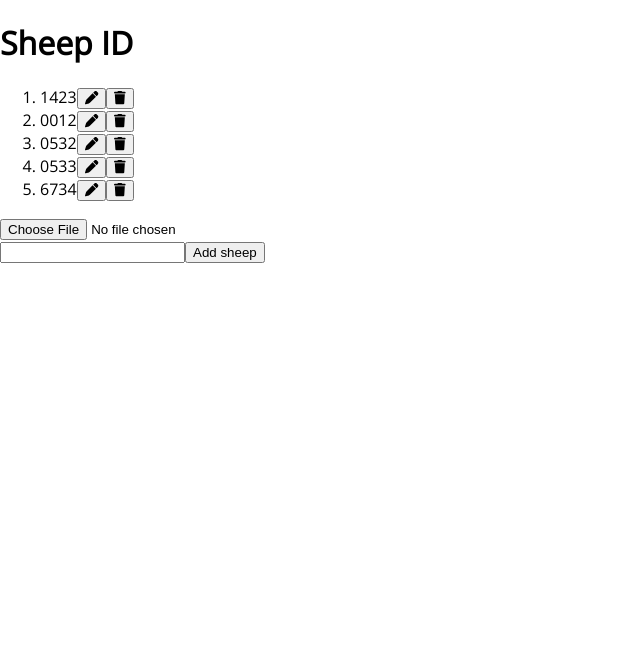
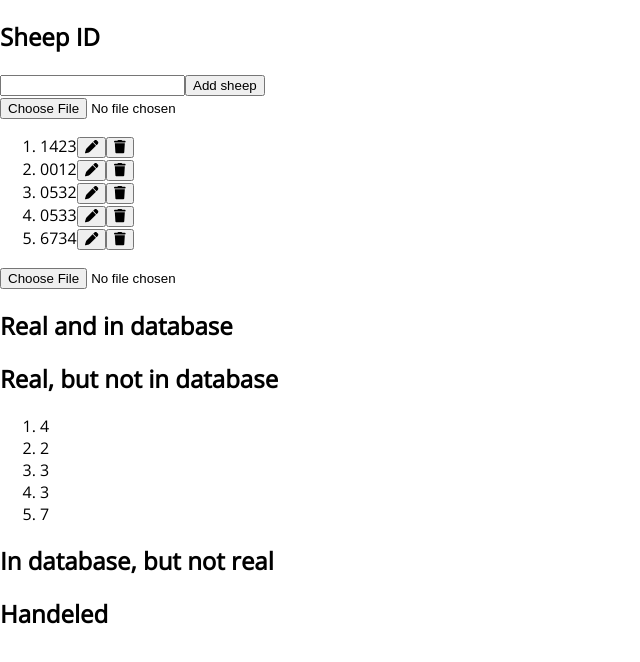
Before and after one commit to TotoalNormie/sheepID, a React (Vite) app: page / in a window 1280 px wide. Shown: the top 662 px of the page, without its empty margins (0-640 px from the left). Built offline with nearby package versions, Linux system fonts and the light colour scheme.

Commit message:
Extract from database and Extract sheep that kinda works

```diff
--- a/src/App.tsx
+++ b/src/App.tsx
@@ -1,102 +1,30 @@
-import { useState, useRef, FormEvent, useEffect, ChangeEvent } from "react";
-import searchImage from "./vision.ts";
-import SheepRow from "./components/SheepRow";
-import { idToString, idToStringArray } from "./global/Functions";
+import { useState, useEffect } from 'react';
+import AddSheep from './components/AddSheep';
+import ExtractFromDatabase from './components/ExtractFromDatabase';
+import CompareSheep from './components/CompareSheep';
 
 function App() {
-    const [input, setInput] = useState<string>("");
-
-    const [sheep, setSheep] = useState<string[]>(
-        idToStringArray(["1423", "12", "532", "533", "6734"])
-    );
-
+	const [sheep, setSheep] = useState<string[]>(['1423', '12', '532', '533', '6734']);
+    const [database, setDatabase] = useState<string[]>([]);
 	useEffect(() => {
-        const sheepFormated = idToStringArray(sheep);
-        if (JSON.stringify(sheep) !== JSON.stringify(sheepFormated)) {
-            setSheep(sheepFormated);
-            console.log("sheep: ", sheepFormated);
-        }
+		// console.log(sheep);
 	}, [sheep]);
 
-    function handlechildChange(value: string, id: number) {
-        console.log("handle");
-        const sheepClone: string[] = [...sheep];
-        sheepClone[id] = value;
-
-        setSheep(sheepClone);
+	function handleChange(data: string[]) {
+		setSheep(data);
 	}
 
-    const sheepList = sheep.map((num: string, index: number) => {
-        return (
-            <SheepRow onIDchange={handlechildChange} key={index} index={index}>
-                {num}
-            </SheepRow>
-        );
-    });
-    const handleForm = (e: FormEvent) => {
-        e.preventDefault();
-        console.log(input);
-        if (!input) return;
-        const sheepValue: string = input ? input : "";
-        setSheep([...sheep, sheepValue]);
-        setInput("");
-    };
-
-    async function handleVisionText(array: object[]) {
-        console.log(array);
-        let newArray: number[] = [];
-        for (let i = 1; i < array.length; i++) {
-            const num = parseInt(array[i].description.replace(/[^0-9]/g, ""));
-            // console.log(num);
-            if (isNaN(num) || num <= 0) continue;
-            newArray.push(num);
-        }
-        setSheep(idToStringArray([...sheep, ...newArray]));
-    }
-    async function handleImageChange(e: React.ChangeEvent<HTMLInputElement>) {
-        if (!e.target.files || e.target.files.length === 0) {
-            console.error("No file selected.");
-            return;
-        }
-
-        const file = e.target.files[0];
-        // console.log(file);
-        const reader = new FileReader();
-
-        reader.onload = async function (e: ProgressEvent) {
-            // console.log(e);
-            const base64Image = (e.target as any).result.split(",")[1];
-            const textInImage = await searchImage(base64Image);
-            console.log(textInImage);
-            handleVisionText(textInImage.responses[0].textAnnotations);
-        };
-
-        reader.readAsDataURL(file);
-    }
-    function handleInput(e: ChangeEvent<HTMLInputElement>) {
-        const value: string = e.target.value;
-        if (value.length > 4) return;
-        if (value.length === 0) {
-            return;
-        }
-        setInput(value);
+    function handleDatabaseChange(data: string[]) {
+        setDatabase(data);
     }
 
 	return (
 		<>
 			<header></header>
 			<main>
-                <h1>Sheep ID</h1>
-                <ol>{sheepList}</ol>
-                <input
-                    type='file'
-                    accept='image/*'
-                    onChange={handleImageChange}
-                />
-                <form onSubmit={handleForm}>
-                    <input type='number' value={input} onInput={handleInput} />
-                    <button>Add sheep</button>
-                </form>
+				<AddSheep data={sheep} onDataChange={handleChange} />
+				<ExtractFromDatabase handleDataChange={handleDatabaseChange} />
+                <CompareSheep realSheepProp={sheep} databaseSheepProp={database}/>
 			</main>
 			<footer></footer>
 		</>
--- /dev/null
+++ b/src/components/AddSheep.tsx
@@ -0,0 +1,102 @@
+import { useState, useRef, FormEvent, useEffect, ChangeEvent } from 'react';
+import searchImage from '../vision.ts';
+import SheepRow from './SheepRow';
+import { idToStringArray } from '../global/Functions';
+
+interface Props {
+	data: string[];
+	onDataChange: (data: string[]) => void;
+}
+
+const AddSheep = ({ data, onDataChange }: Props) => {
+	const [input, setInput] = useState<string>('');
+
+	const [sheep, setSheep] = useState<string[]>(data);
+
+	useEffect(() => {
+		const sheepFormated = idToStringArray(sheep);
+		console.log('sheepFormated', JSON.stringify(sheepFormated));
+		if (JSON.stringify(sheep) !== JSON.stringify(sheepFormated)) {
+			setSheep(sheepFormated);
+			onDataChange(sheepFormated);
+		}
+	}, [sheep]);
+
+	function handlechildChange(value: string, id: number) {
+		const sheepClone: string[] = [...sheep];
+		sheepClone[id] = value;
+
+		setSheep(sheepClone);
+	}
+
+	const sheepList = sheep.map((num: string, index: number) => {
+		return (
+			<SheepRow onIDchange={handlechildChange} key={index} index={index}>
+				{num}
+			</SheepRow>
+		);
+	});
+	const handleForm = (e: FormEvent) => {
+		e.preventDefault();
+		// console.log(input);
+		if (!input) return;
+		const sheepValue: string = input ? input : '';
+		setSheep([...sheep, sheepValue]);
+		setInput('');
+	};
+
+	async function handleVisionText(array: object[]) {
+		// console.log(array);
+		let newArray: string[] = [];
+		for (let i = 1; i < array.length; i++) {
+			const num = parseInt(array[i].description.replace(/[^0-9]/g, ''));
+			// console.log(num);
+			if (isNaN(num) || num <= 0) continue;
+			const string = num.toString();
+			newArray.push(string);
+		}
+		setSheep([...sheep, ...newArray]);
+	}
+	async function handleImageChange(e: React.ChangeEvent<HTMLInputElement>) {
+		if (!e.target.files || e.target.files.length === 0) {
+			console.error('No file selected.');
+			return;
+		}
+
+		const file = e.target.files[0];
+		// console.log(file);
+		const reader = new FileReader();
+
+		reader.onload = async function (e: ProgressEvent) {
+			// console.log(e);
+			const base64Image = (e.target as any).result.split(',')[1];
+			const textInImage = await searchImage(base64Image);
+			console.log(textInImage);
+			handleVisionText(textInImage.responses[0].textAnnotations);
+		};
+
+		reader.readAsDataURL(file);
+	}
+	function handleInput(e: ChangeEvent<HTMLInputElement>) {
+		const value: string = e.target.value;
+		if (value.length > 4) return;
+		if (value.length === 0) {
+			return;
+		}
+		setInput(value);
+	}
+
+	return (
+		<section>
+			<h1>Sheep ID</h1>
+			<form onSubmit={handleForm}>
+				<input type='number' value={input} onInput={handleInput} />
+				<button>Add sheep</button>
+			</form>
+			<input type='file' accept='image/*' onChange={handleImageChange} />
+			<ol>{sheepList}</ol>
+		</section>
+	);
+}
+
+export default AddSheep;
--- /dev/null
+++ b/src/components/CompareSheep.tsx
@@ -0,0 +1,75 @@
+import { useEffect, useState } from 'react';
+
+interface Props {
+	realSheepProp: string[];
+	databaseSheepProp: string[];
+}
+
+const CompareSheep = ({ realSheepProp, databaseSheepProp }: Props) => {
+	const [realSheep, setRealSheep] = useState<string[]>(realSheepProp);
+	const [databaseSheep, setDatabaseSheep] = useState<string[]>(databaseSheepProp);
+
+	useEffect(() => {
+		if (JSON.stringify(realSheepProp) !== JSON.stringify(realSheep))
+			setRealSheep(realSheepProp);
+
+		if (JSON.stringify(databaseSheepProp) !== JSON.stringify(databaseSheep))
+			setRealSheep(databaseSheepProp);
+
+        handleSheep();
+	}, [realSheepProp, databaseSheepProp]);
+
+	// databaseSheep.forEach((dbSheep: string, index: number) => {
+	//     if()
+	// });
+
+	function handleSheep() {
+        let radSheep = [];
+        let rndSheep = [];
+        let dnrSheep = databaseSheep;
+
+        for (const [index, realID] of realSheep) {
+            const dbID = databaseSheep.indexOf(realID)
+            if (dbID !== -1) {
+                rndSheep.push(realID);
+                dnrSheep.splice(dbID, 1);
+            }else {
+                radSheep.push(realID);
+            }
+        }
+
+        setRealAndDatabaseSheep(radSheep);
+        setRealNotDatabaseSheep(rndSheep);
+        setDatabaseNotRealSheep(dnrSheep);
+    }
+
+	const [realAndDatabaseSheep, setRealAndDatabaseSheep] = useState<string[]>([]);
+	const [realNotDatabaseSheep, setRealNotDatabaseSheep] = useState<string[]>([]);
+	const [databaseNotRealSheep, setDatabaseNotRealSheep] = useState<string[]>([]);
+
+    const outputRAD = realAndDatabaseSheep.map((id: string, index: number) => <li key={index}>{id}</li>);
+    const outputRND = realNotDatabaseSheep.map((id: string, index: number) => <li key={index}>{id}</li>);
+    const outputDNR = databaseNotRealSheep.map((id: string, index: number) => <li key={index}>{id}</li>);
+	return <section>
+        <div>
+            <h2>Real and in database</h2>
+            <ol></ol>
+        </div>
+        <div>
+            <h2>Real, but not in database</h2>
+            <ol>{outputRAD}</ol>
+        </div>
+        <div>
+            <h2>In database, but not real</h2>
+            <ol>{outputRND}</ol>
+        </div>
+
+        <div>
+            <h2>Handeled</h2>
+            <ol>{outputDNR}</ol>
+
+        </div>
+    </section>;
+};
+
+export default CompareSheep;
--- /dev/null
+++ b/src/components/ExtractFromDatabase.tsx
@@ -0,0 +1,57 @@
+import { ChangeEvent, useEffect, useRef, useState } from 'react';
+
+interface Props {
+	handleDataChange: (data: string[]) => void;
+}
+
+const ExtractFromDatabase = ({ handleDataChange }: Props) => {
+	const ol = useRef<HTMLOListElement | null>(null);
+	const [data, setData] = useState<string[]>([]);
+
+	useEffect(() => {
+    handleDataChange(data);
+  }, [data]);
+
+	const dataOutput = data.map((id: string, index: number) => <li key={index}>{id}</li>);
+
+	const handleFileChange = (e: ChangeEvent<HTMLInputElement>) => {
+		// console.log(e.target.files[0]);
+
+		const reader = new FileReader();
+
+		// Set up an event listener for when the file is loaded
+		reader.onload = function (e: ProgressEvent) {
+			// e.target.result contains the contents of the file
+			if (e.target === null) return;
+			console.log(e.target);
+			const target = e.target;
+			const fileContents = target.result;
+			handleCSV(fileContents);
+		};
+
+		// Read the file as text
+		reader.readAsText(e.target.files[0]);
+	};
+
+	function handleCSV(csv: string) {
+		const array = csv.split('\n').filter((elem: string) => elem !== '');
+		array.shift();
+		const idArray = array.map((row: string) => {
+			const values = row.split(';');
+			console.log(values[1]);
+			const id = values[1].slice(-4);
+			return id;
+		});
+		console.log(idArray);
+		setData(idArray);
+		// console.log(array);
+	}
+	return (
+		<section>
+			<input type='file' accept='.csv' onChange={handleFileChange} />
+			<ol>{dataOutput}</ol>
+		</section>
+	);
+};
+
+export default ExtractFromDatabase;
--- a/src/components/SheepRow.tsx
+++ b/src/components/SheepRow.tsx
@@ -14,7 +14,11 @@ const SheepRow = ({ children, index, onIDchange }: Props) => {
     const [showInput, setShowInput] = useState<boolean>(false);
     const [number, setNumber] = useState(children);
 
-    console.log(number);
+    useEffect(() =>{
+        setNumber(children);
+    }, [children])
+
+    // console.log(children);
     function deleteRow() {
         if (!li.current) {
             console.error("li element doesnt exist");
@@ -25,13 +29,13 @@ const SheepRow = ({ children, index, onIDchange }: Props) => {
 
     function toggleInput() {
         if (number === "") return;
-        setNumber(number);
+
         setShowInput(!showInput);
         onIDchange(number, index);
     }
 
     function handleInput(e: ChangeEvent<HTMLInputElement>) {
-        console.log(e);
+        // console.log(e);
         e.preventDefault();
         const value: string = e.target.value;
         if (value.length > 4) return;
@@ -40,7 +44,6 @@ const SheepRow = ({ children, index, onIDchange }: Props) => {
             return;
         }
         const numValue: number = parseInt(value);
-        console.log();
         if (isNaN(numValue)) return;
         setNumber(numValue.toString());
     }
```
Lines whose indentation alone changed are shown as unchanged.
